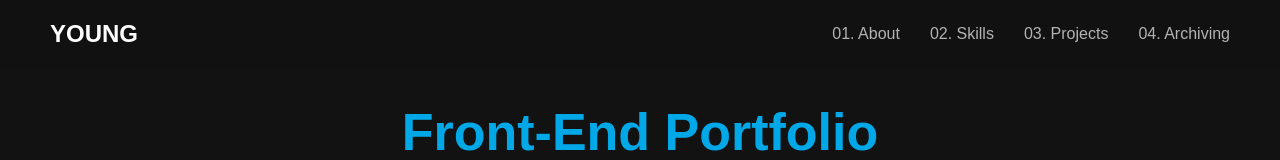
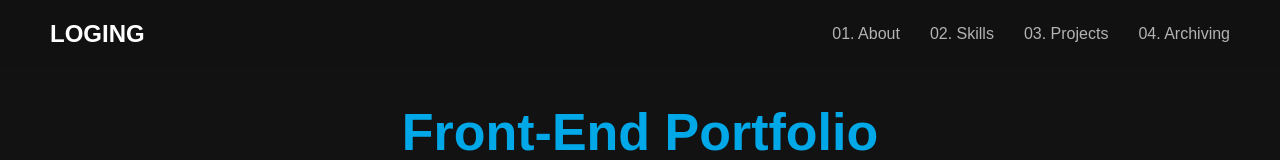
Before and after one commit to kaouo/kaouo-portfolio, a React (Create React App) app: page / in a window 1280 px wide. Shown: the top 160 px of the page. Built offline with nearby package versions, Linux system fonts and the light colour scheme; a web font is replaced by a local one.

Commit message:
[Chore] 프로젝트 파일 수정 및 코드 정리

```diff
--- a/src/components/NavBar.js
+++ b/src/components/NavBar.js
@@ -35,7 +35,7 @@ function NavBar() {
         className="nav-logo"
         onClick={() => window.scrollTo({ top: 0, behavior: "smooth" })}
       >
-        YOUNG
+        LOGING
       </div>
       <div className="nav-menu">
         {/* 각 내비게이션 링크에 해당 섹션으로 부드럽게 스크롤 이동 */}
--- a/src/pages/Projects.js
+++ b/src/pages/Projects.js
@@ -68,7 +68,7 @@ function Projects() {
       number: "02",
       title: "🍔 햄부기 테스트",
       description:
-        "햄버거를 테마로 한 성격 유형 테스트 웹 사이트입니다. MBTI 성격 유형을 기반으로 사용자의 선택을 분석하고 맞춤형 결과를 제공합니다. React를 활용하여 컴포넌트 기반으로 설계했으며 직관적인 UI와 귀여운 디자인을 적용하여 누구나 쉽게 참여할 수 있도록 제작했습니다.",
+        "햄버거를 테마로 한 성격 유형 테스트 웹 사이트입니다. MBTI 성격 유형을 기반으로 사용자의 선택을 분석하고 맞춤형 결과를 제공합니다. React를 활용하여 컴포넌트 기반으로 설계했으며 직관적인 UI와 귀여운 디자인을 적용하여 누구나 쉽게 참여할 수 있도록 제작 중에 있으며 3월 말 배포 예정입니다.",
       images: [testImage1, testImage2, testImage3, testImage4, testImage5],
       features: ["React", "GSAP"],
       siteLink: "#",
```
